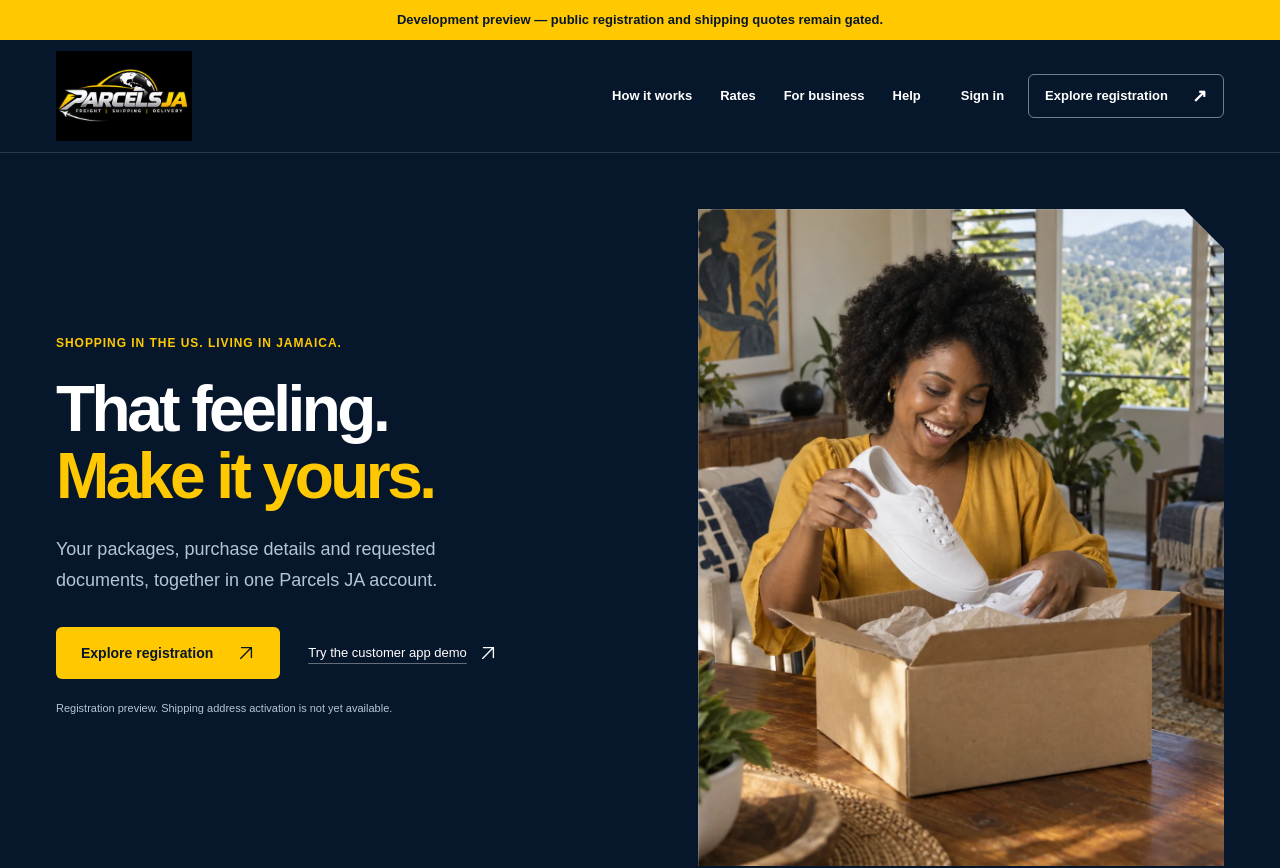
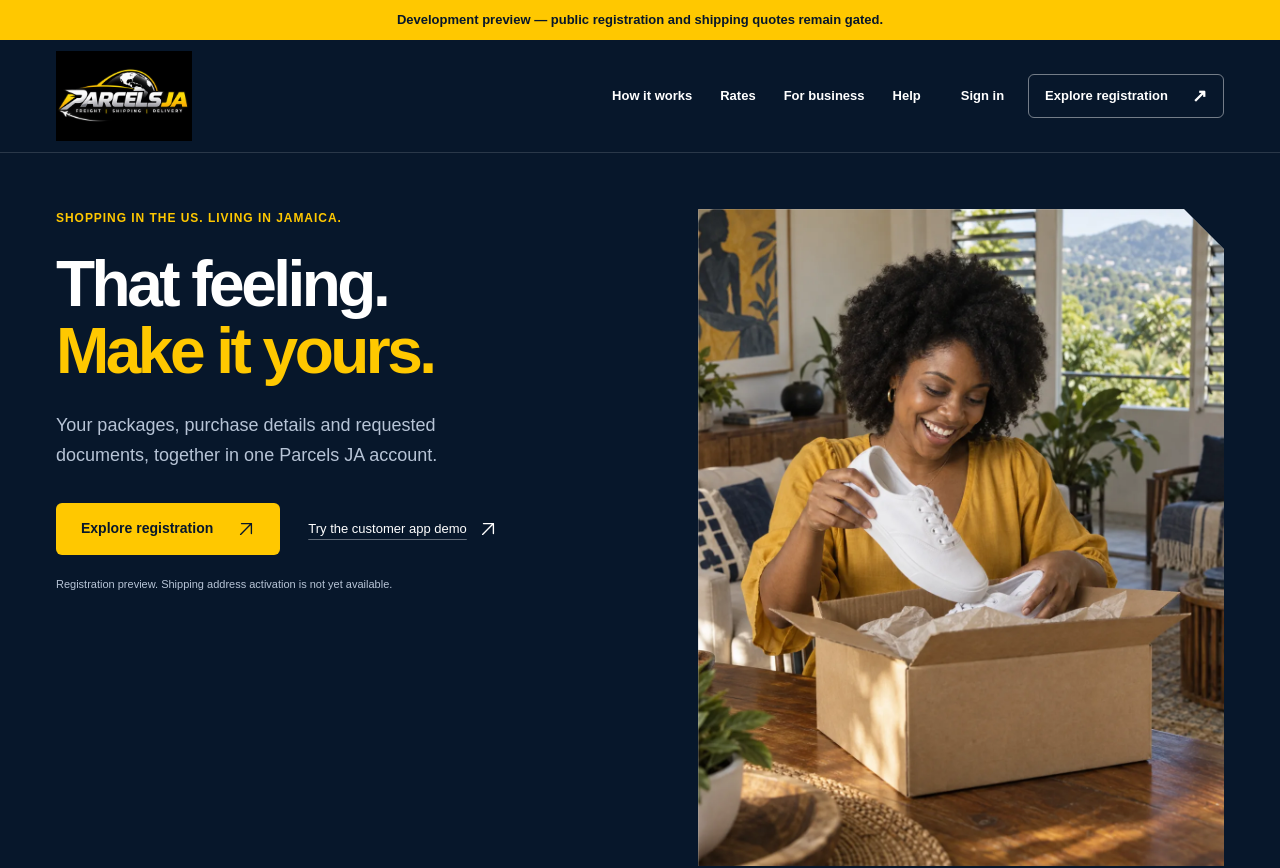
Before and after one commit to andremillwood/parcelsjm, a Next.js app: page / in a window 1280 px wide. Shown: the top 868 px of the page. Built offline with nearby package versions, Linux system fonts and the light colour scheme.

Commit message:
Align marketing hero copy with the first-screen hierarchy

```diff
--- a/app/(marketing)/marketing.css
+++ b/app/(marketing)/marketing.css
@@ -1186,6 +1186,9 @@
   padding-top: 56px;
   padding-bottom: 72px;
 }
+.m-campaign-hero .m-hero-copy {
+  align-self: start;
+}
 .m-campaign-hero h1 {
   font-size: clamp(48px, 5vw, 72px);
   line-height: 1.05;
```
